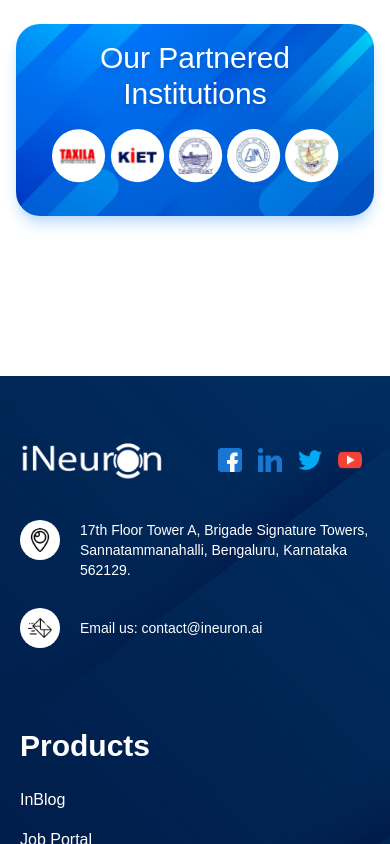
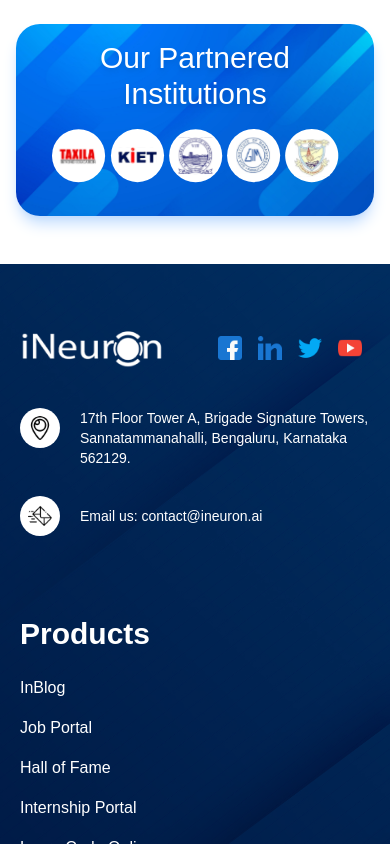
Before and after one commit to ShubhamVsCode/iNeuron-HomePage, a React (Create React App) app: page / in a window 390 px wide. Shown: the part 11156-12000 px from the top of the page. Built offline with nearby package versions, Linux system fonts and the light colour scheme.

Commit message:
Update Footer.js

```diff
--- a/src/components/Footer.js
+++ b/src/components/Footer.js
@@ -8,7 +8,7 @@
 
 const Footer = () => {
   return (
-    <div className="box-border flex justify-around w-full gap-20 px-32 py-16 mt-40 text-white sm:px-5 sm:flex-col footer bg-ineuron h-96 sm:h-auto">
+    <div className="box-border flex justify-around w-full gap-20 px-32 py-16 mt-40 sm:mt-12 text-white sm:px-5 sm:flex-col footer bg-ineuron h-96 sm:h-auto">
       <div className="space-y-10 sm:w-auto w-[26rem]">
         <div className="flex items-center justify-between">
           <img src={logo} className="h-10" alt="" />
```
